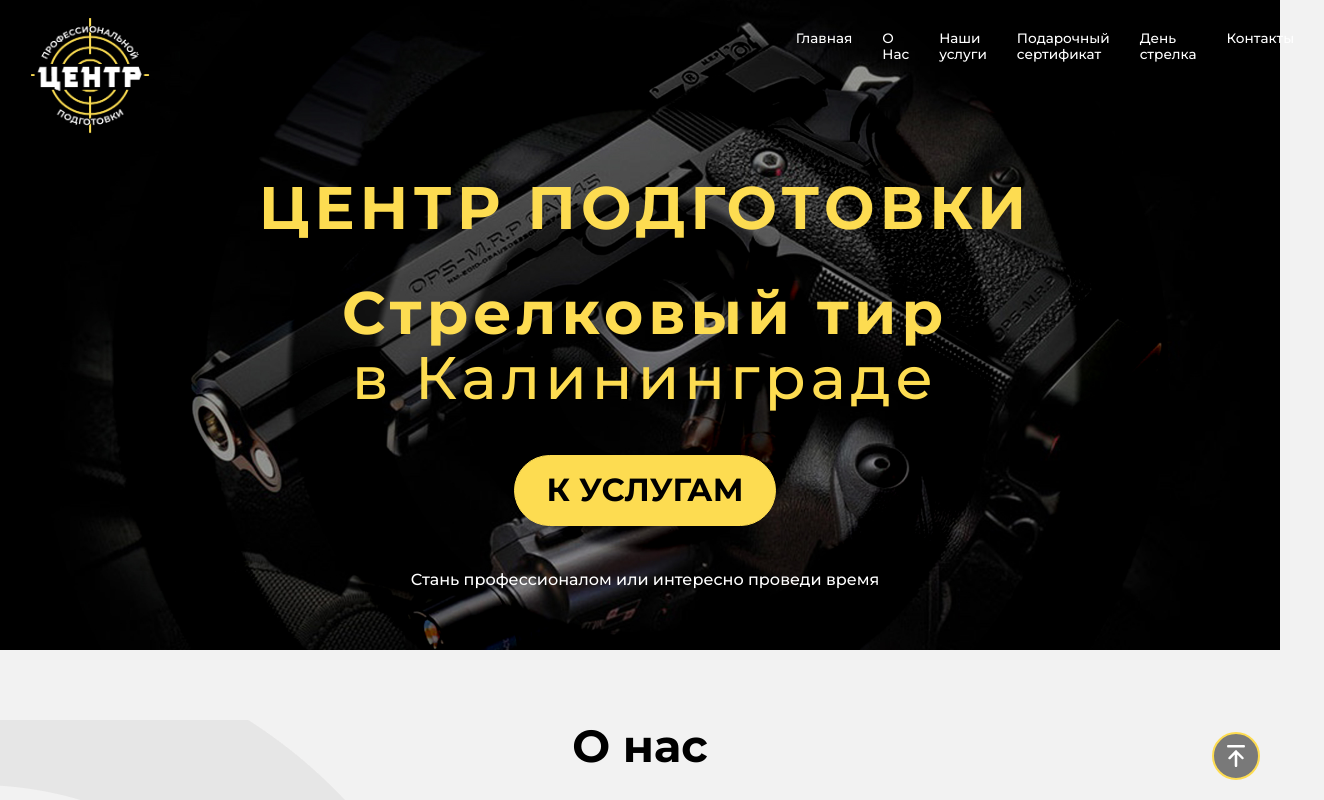
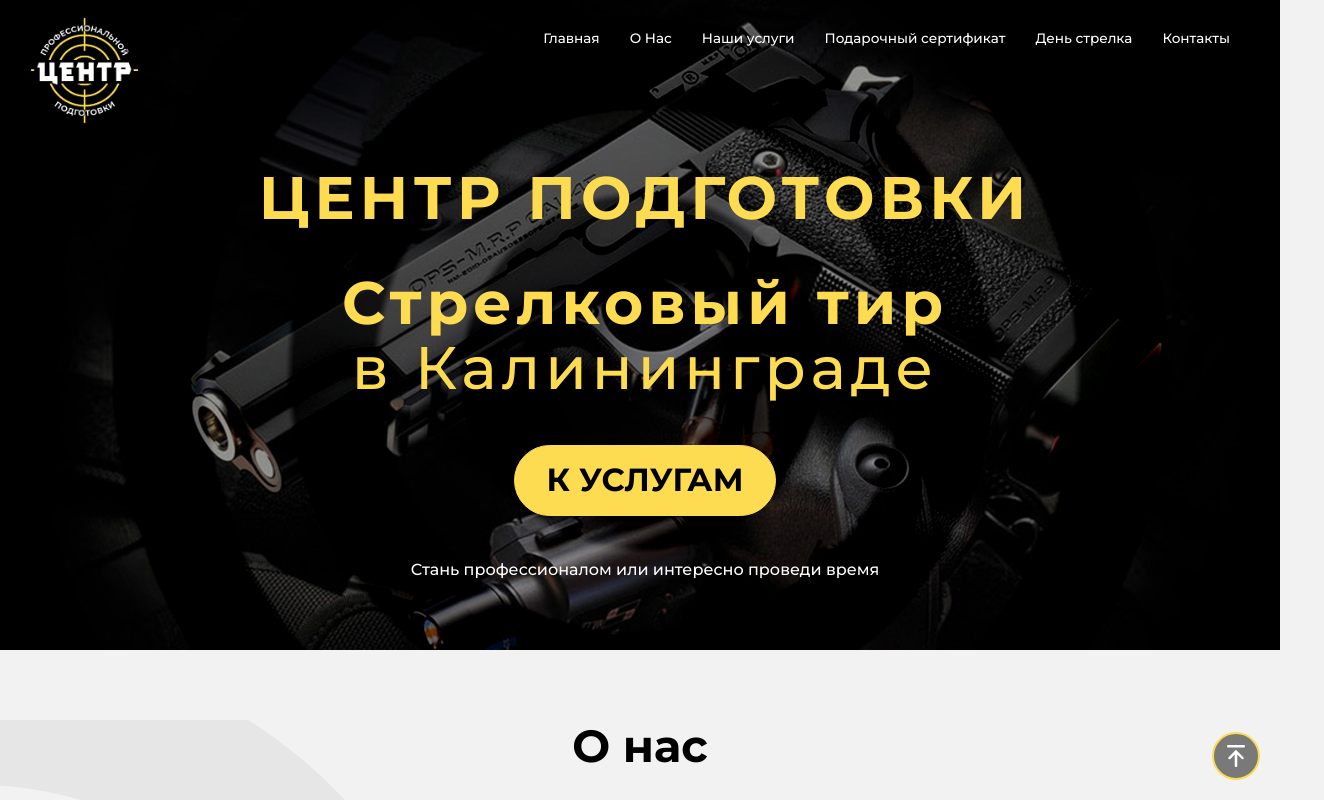
Before and after one commit to drsg85/shooting-gallery, a website: page src/pug/index.pug in a window 1280 px wide. Shown: the top 800 px of the page, 1324 px wide, since content can reach past the window. Drawn offline with nearby package versions, Linux system fonts and the light colour scheme; files that its build step writes are made by us from their sources; files whose address does not match are found by name.

Commit message:
fix main-nav styles

```diff
--- a/src/scss/modules/_hero.scss
+++ b/src/scss/modules/_hero.scss
@@ -50,7 +50,7 @@
     right: 0;
     z-index: 7;
     width: 100%;
-    max-width: 400px;
+    // max-width: 400px;
     opacity: 0.9;
     transition: all 0.3s ease-out;
 
--- a/src/scss/modules/_main-nav.scss
+++ b/src/scss/modules/_main-nav.scss
@@ -8,7 +8,7 @@
 
     // box model
     display: flex;
-    justify-content: center;
+    justify-content: flex-end;
     align-items: center;
 
     // visual
```
Also changed, not shown: dist/styles.css.
